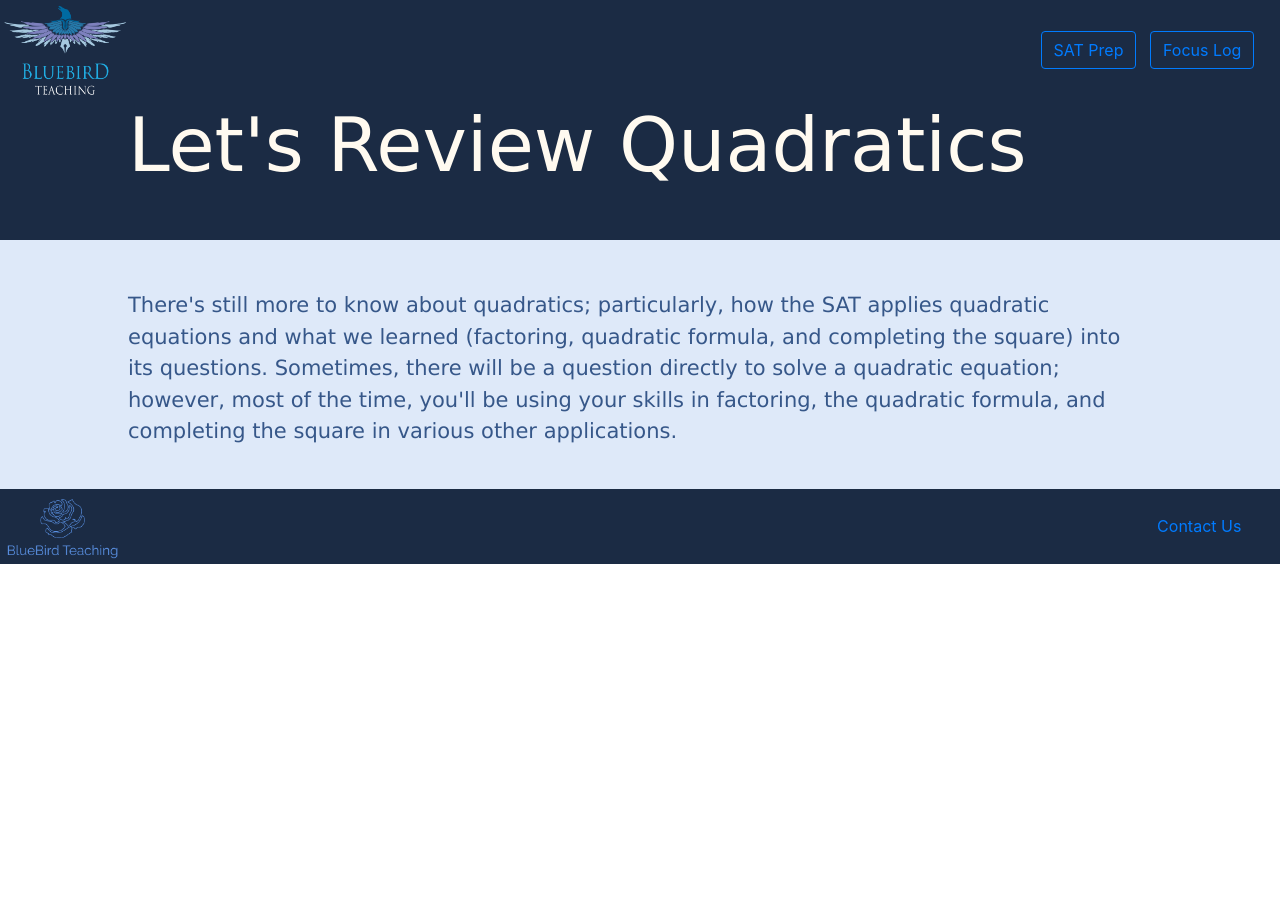
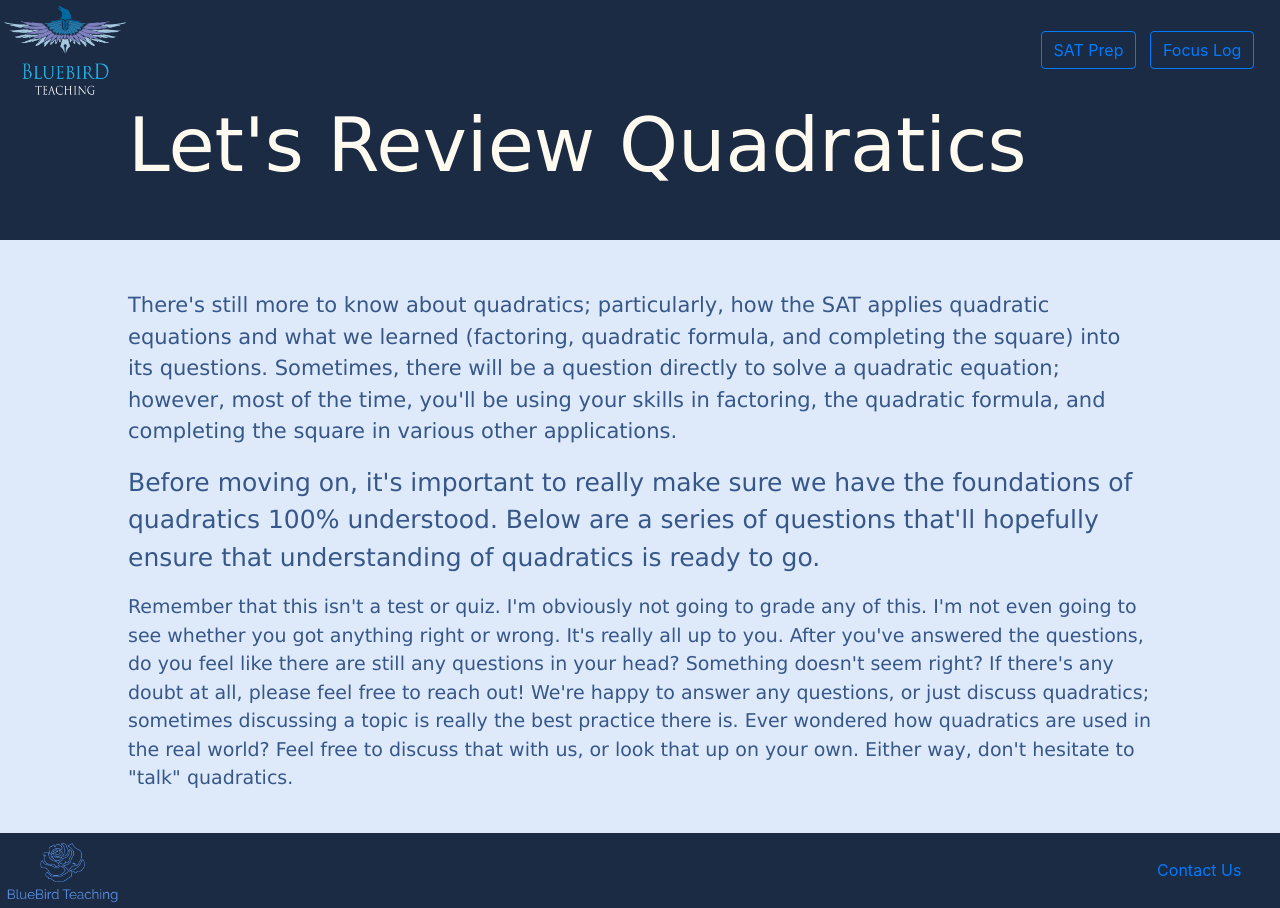
Before and after one commit to YomenT/bluebird-teaching, a React (Create React App) app in the folder reactapp/: page /passport_to_advanced_math/quadratics_foundations_checkup in a window 1280 px wide. Before the commit the page ends 800 px from the top, so only its background shows below. Built offline with nearby package versions, Linux system fonts and the light colour scheme.

Commit message:
Finished introduction for quadratics assessment.

```diff
--- a/reactapp/src/components/passport-to-advanced-math/QuadraticEquationsFoundationTest.js
+++ b/reactapp/src/components/passport-to-advanced-math/QuadraticEquationsFoundationTest.js
@@ -21,7 +21,19 @@ class QuadraticEquationsFoundationTest extends React.Component {
                         in factoring, the quadratic formula, and completing the square in various other applications.
                     </p>
 
+                    <p className="p-body">
+                        Before moving on, it's important to really make sure we have the foundations of quadratics 100% understood.
+                        Below are a series of questions that'll hopefully ensure that understanding of quadratics is ready to go.
+                    </p>
 
+                    <p className="p-body-small">
+                        Remember that this isn't a test or quiz.  I'm obviously not going to grade any of this.  I'm not even going to
+                        see whether you got anything right or wrong.  It's really all up to you.  After you've answered the questions, do
+                        you feel like there are still any questions in your head?  Something doesn't seem right?  If there's any doubt at
+                        all, please feel free to reach out!  We're happy to answer any questions, or just discuss quadratics; sometimes
+                        discussing a topic is really the best practice there is.  Ever wondered how quadratics are used in the real world?
+                        Feel free to discuss that with us, or look that up on your own.  Either way, don't hesitate to "talk" quadratics.
+                    </p>
                 </div>
                 <Footer />
             </div>
```
